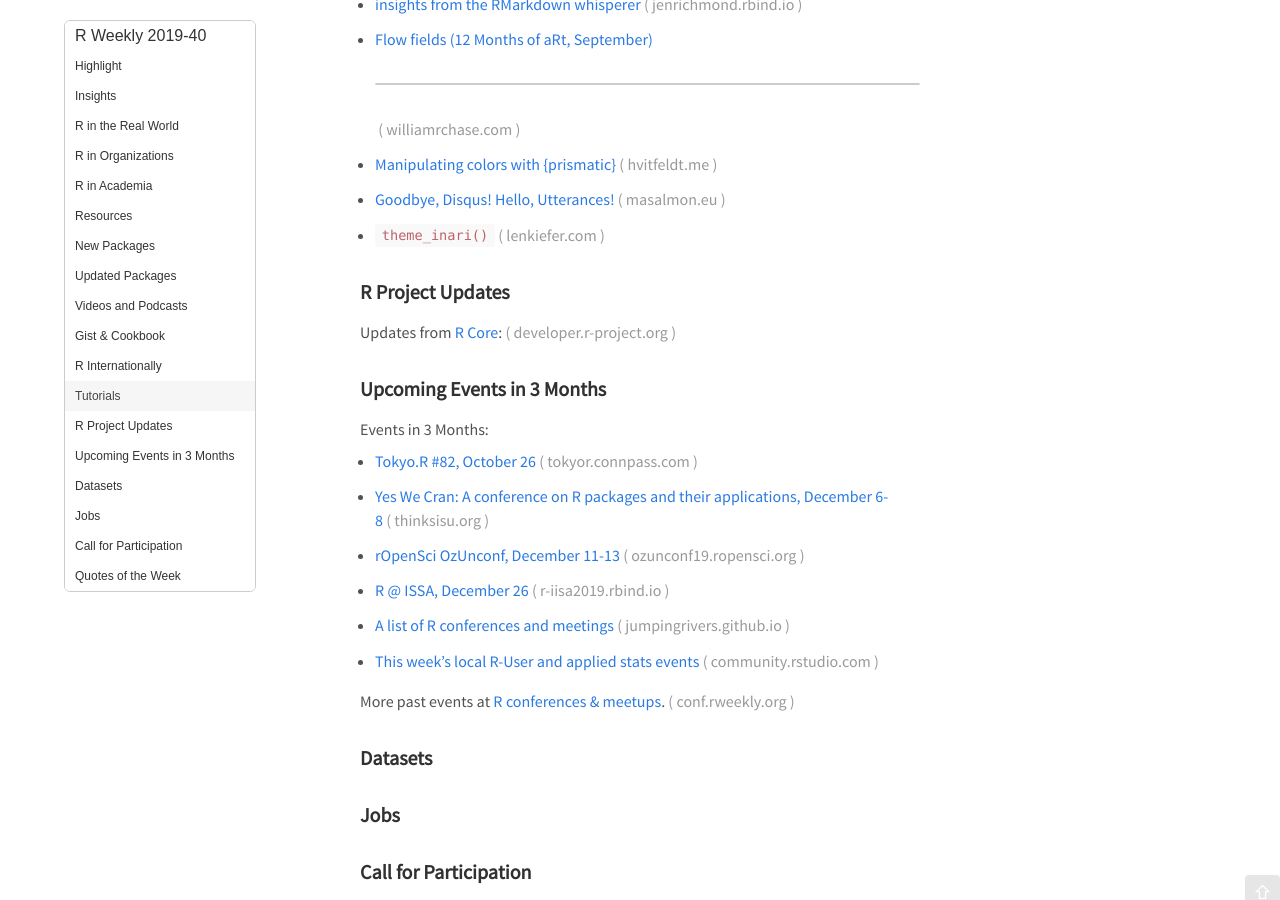
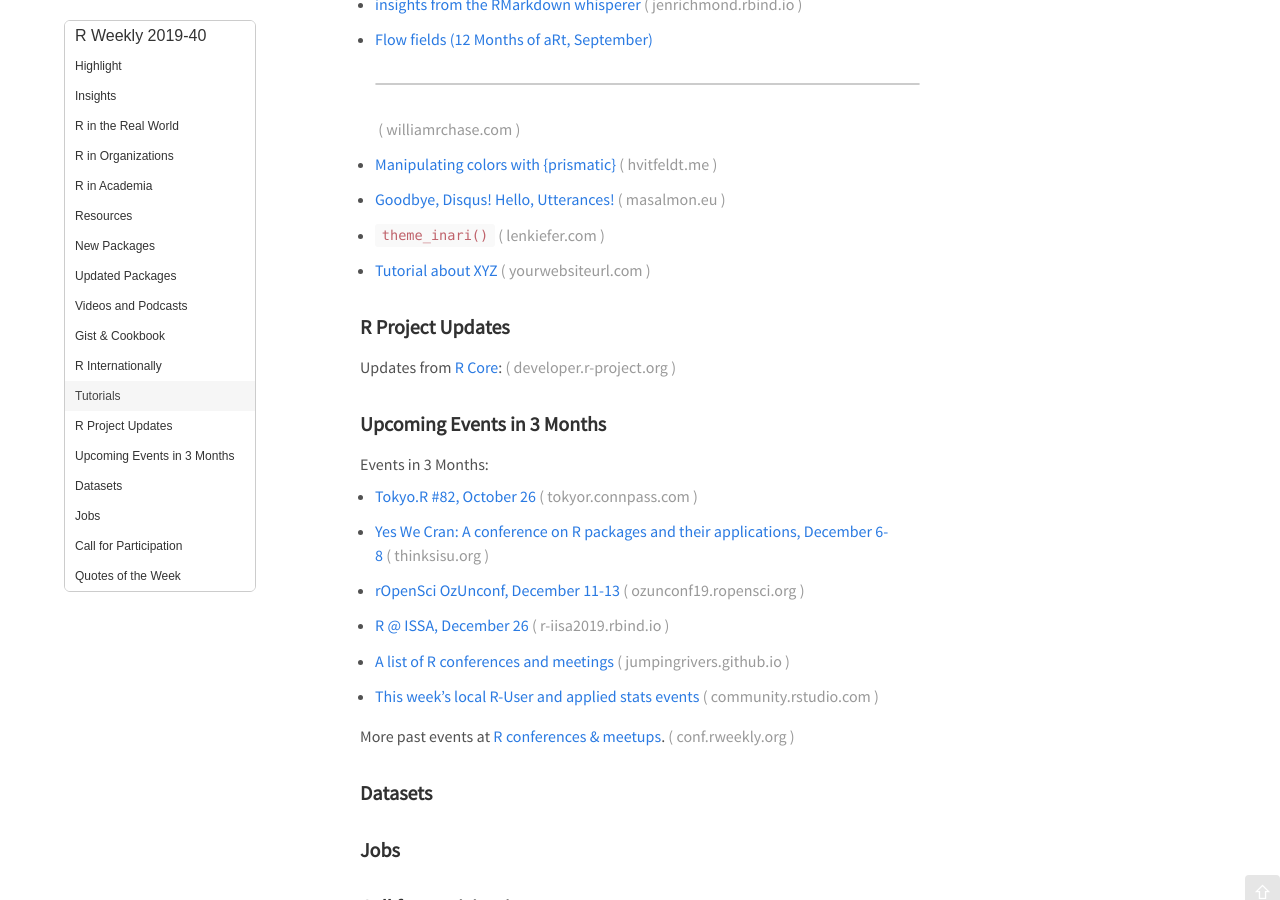
Before and after one commit to rweekly/rweekly.org, a Jekyll site: the page built from draft.md, in a window 1280 px wide and 900 px high, scrolled down 1968 px. Built offline with Jekyll 4.4.1, drawn with Linux system fonts in a browser that asks for light colours; emoji names are drawn with the system emoji font; comment, search, counter and statistics services are not loaded.

Commit message:
Adding tutorial

```diff
--- a/draft.md
+++ b/draft.md
@@ -93,6 +93,8 @@ Release Date: 2019-10-07
 
 + [`theme_inari()`](http://lenkiefer.com/2019/09/23/theme-inari/)
 
++ [Tutorial about XYZ](http://yourwebsiteurl.com/blogpost)
+
 <!--<div class="post-more-begin></div><div class="post-more-end"></div>-->
 
 ###  R Project Updates
```
